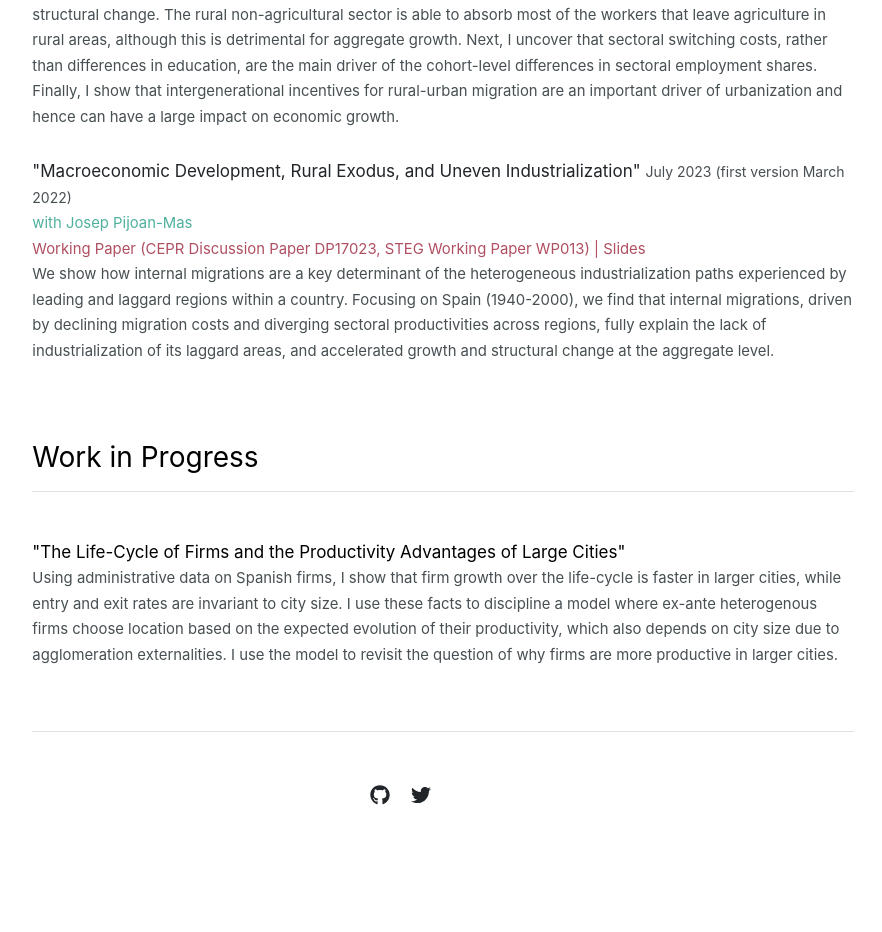
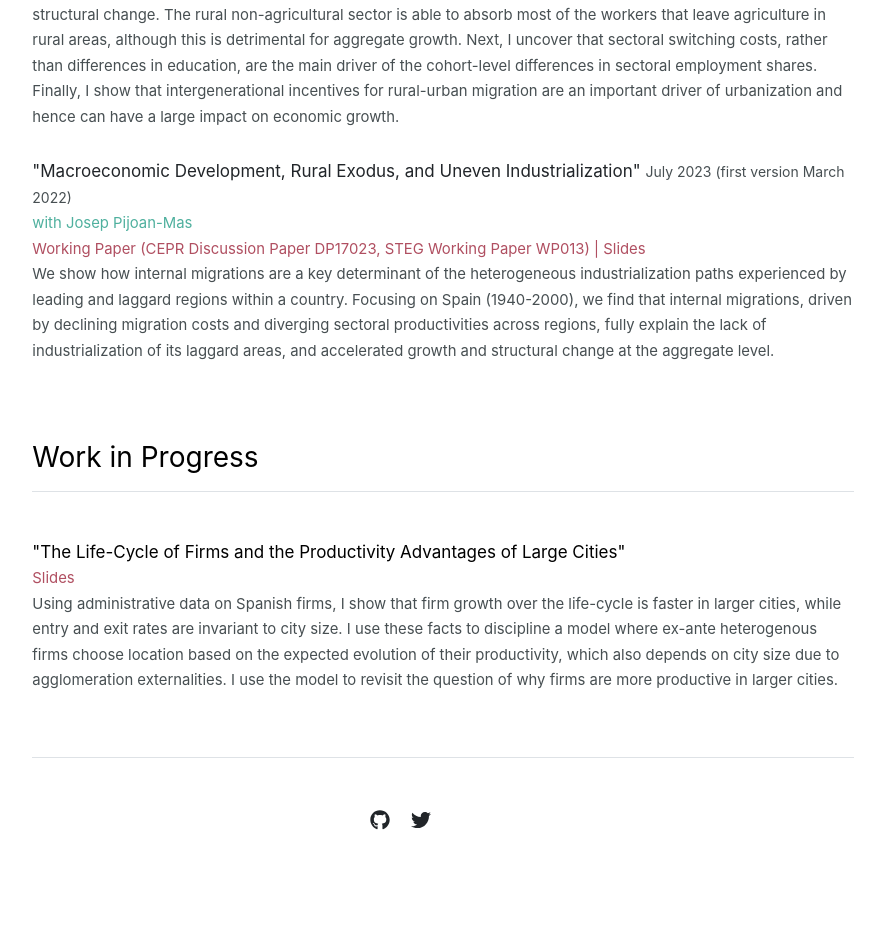
Before and after one commit to tomas-budi-ors/tomas-budi-ors.github.io, a Jekyll site: the page built from index.md, in a window 1280 px wide. Shown: the part 951-1883 px from the top of the page, without its empty margins (197-1079 px from the left). Built offline with Jekyll 4.4.1, drawn with Linux system fonts in a browser that asks for light colours; before the commit the page ends 1857 px from its top, so only the background shows below that.

Commit message:
Upload SFD slides

```diff
--- a/_data/work_in_progress.yml
+++ b/_data/work_in_progress.yml
@@ -1,5 +1,6 @@
 featured:
 - {name: '"The Life-Cycle of Firms and the Productivity Advantages of Large Cities"',
+links: '<a href="/working_papers/SFD_slides.pdf" target="_blank" rel="noopener noreferrer">Slides</a>',
 abstract: 'Using administrative data on Spanish firms, I show that firm growth over the life-cycle is faster in larger cities, while entry and exit rates are invariant to city size. I use these facts to discipline a model where ex-ante heterogenous firms choose location based on the expected evolution of their productivity, which also depends on city size due to agglomeration externalities. I use the model to revisit the question of why firms are more productive in larger cities.'}
 
 index:
--- a/_includes/work_in_progress.html
+++ b/_includes/work_in_progress.html
@@ -7,6 +7,9 @@
           {{ item.name }}<br>
           {% if item.coauthors %}
             <span style="color:#4FB09E;"><small>{{ item.coauthors }}</small></span><br>
+          {% endif %}
+          {% if item.links %}
+            <span class="links"><small>{{ item.links }}</small></span><br>
           {% endif %}
           {% if item.abstract %}
             <span style="color:#474f52;"><small>{{ item.abstract }}</small></span>
```
Also changed, not shown: 1 other file.
